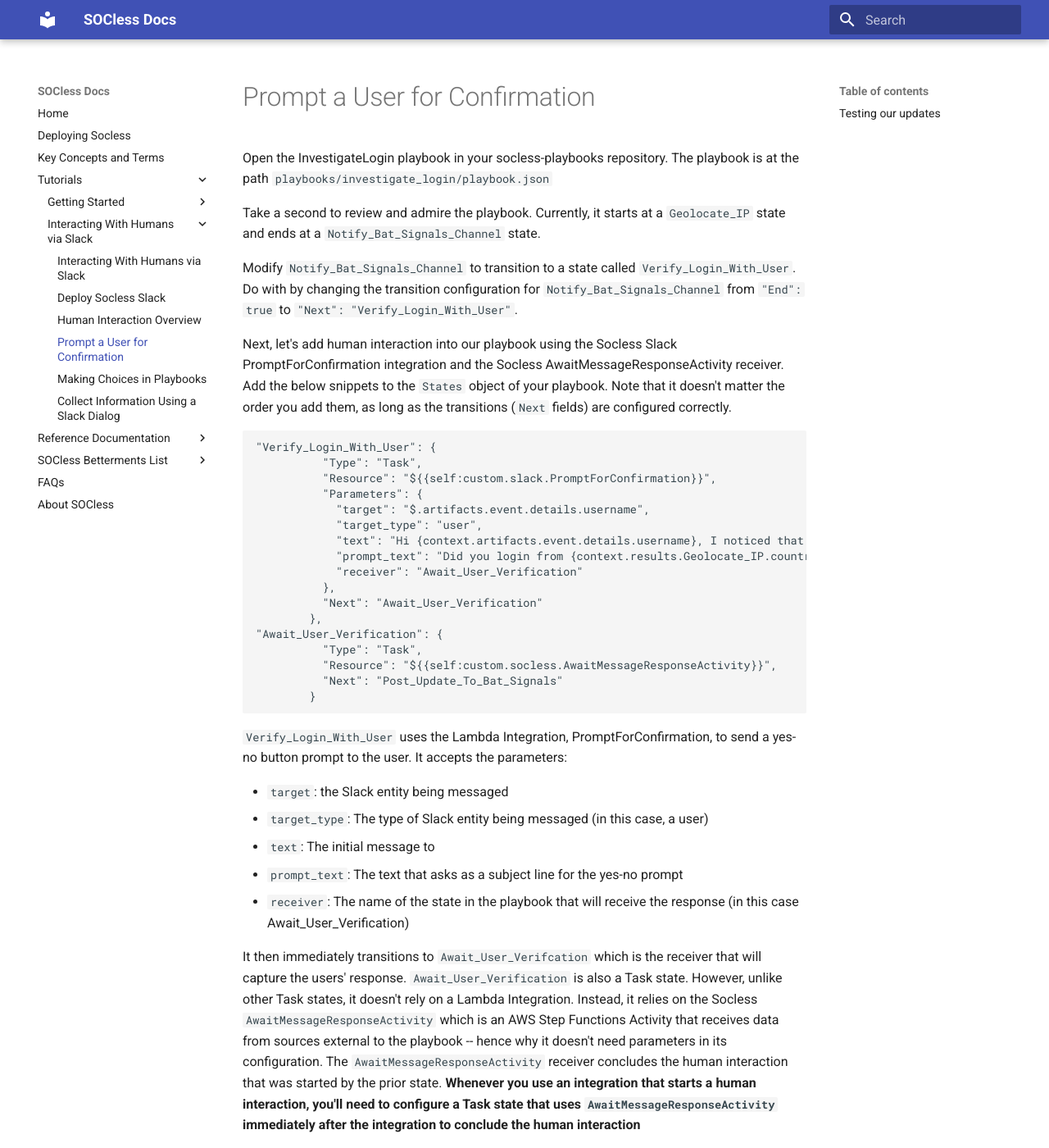
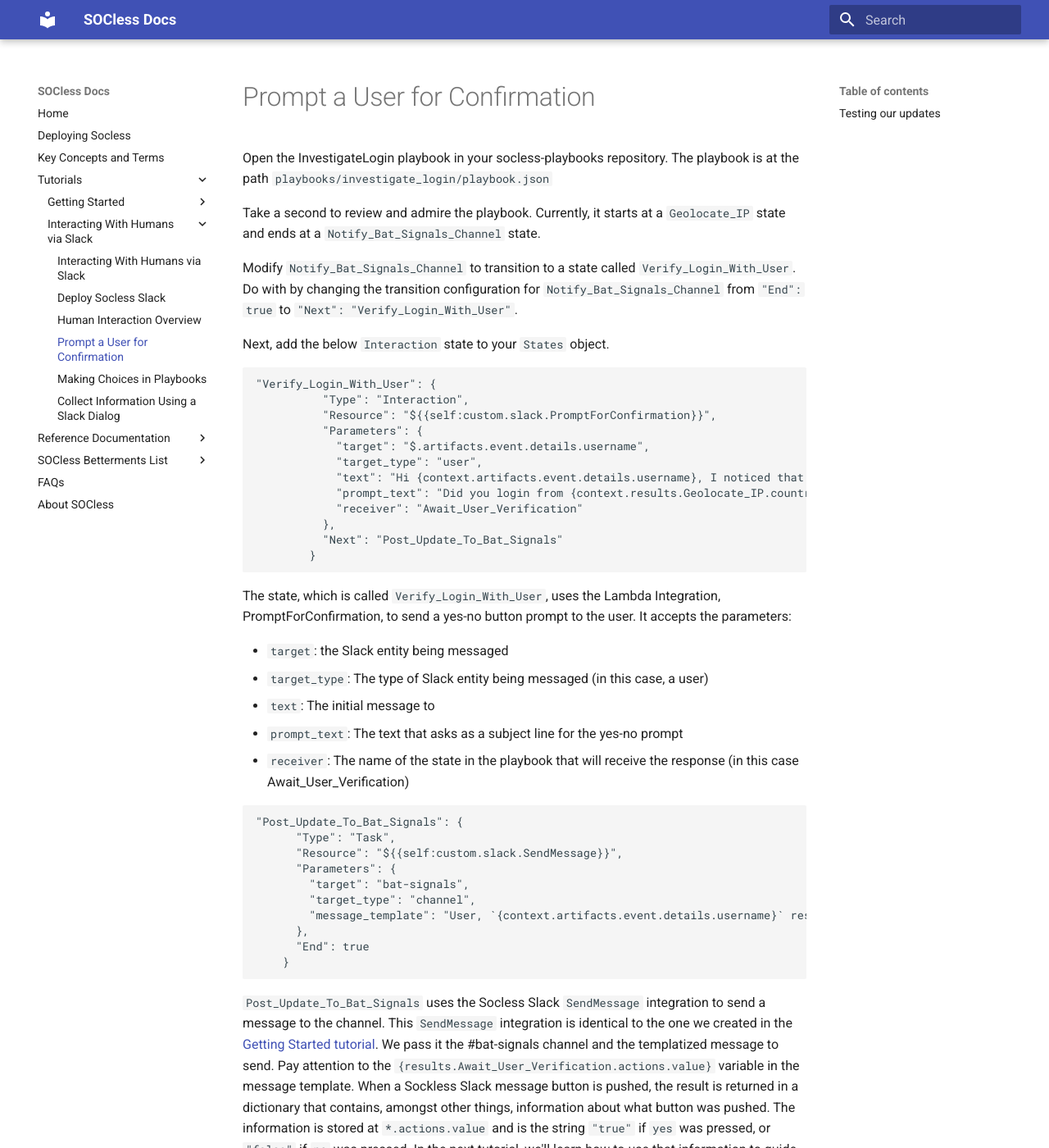
Before and after one commit to twilio-labs/socless, an MkDocs documentation site: the page built from docs/prompting-a-user-for-confirmation.md, in a window 1280 px wide and 1400 px high. Shown: the whole window at 82% size. Built offline with MkDocs 1.6.1 and Material for MkDocs 9.7.7, drawn with Linux system fonts in a browser that asks for light colours; some of the changed text lies outside the part shown.

Commit message:
prep update to doc for human interaction workflow

````diff
--- a/docs/prompting-a-user-for-confirmation.md
+++ b/docs/prompting-a-user-for-confirmation.md
@@ -4,11 +4,11 @@ Take a second to review and admire the playbook. Currently, it starts at a `Geol
 
 Modify `Notify_Bat_Signals_Channel` to transition to a state called `Verify_Login_With_User`. Do with by changing the transition configuration for `Notify_Bat_Signals_Channel` from `"End": true` to `"Next": "Verify_Login_With_User"`.
 
-Next, let's add human interaction into our playbook using the Socless Slack PromptForConfirmation integration and the Socless AwaitMessageResponseActivity receiver. Add the below snippets to the `States` object of your playbook. Note that it doesn't matter the order you add them, as long as the transitions (`Next` fields) are configured correctly.
+Next, add the below `Interaction` state to your `States` object.
 
 ```
 "Verify_Login_With_User": {
-          "Type": "Task",
+          "Type": "Interaction",
           "Resource": "${{self:custom.slack.PromptForConfirmation}}",
           "Parameters": {
             "target": "$.artifacts.event.details.username",
@@ -17,16 +17,11 @@ Next, let's add human interaction into our playbook using the Socless Slack Prom
             "prompt_text": "Did you login from {context.results.Geolocate_IP.country}?",
             "receiver": "Await_User_Verification"
           },
-          "Next": "Await_User_Verification"
-        },
-"Await_User_Verification": {
-          "Type": "Task",
-          "Resource": "${{self:custom.socless.AwaitMessageResponseActivity}}",
           "Next": "Post_Update_To_Bat_Signals"
         }
 ```
 
-`Verify_Login_With_User` uses the Lambda Integration, PromptForConfirmation, to send a yes-no button prompt to the user. It accepts the parameters:
+The state, which is called `Verify_Login_With_User`, uses the Lambda Integration, PromptForConfirmation, to send a yes-no button prompt to the user. It accepts the parameters:
 
 - `target`: the Slack entity being messaged
 - `target_type`: The type of Slack entity being messaged (in this case, a user)
@@ -34,9 +29,7 @@ Next, let's add human interaction into our playbook using the Socless Slack Prom
 - `prompt_text`: The text that asks as a subject line for the yes-no prompt
 - `receiver`: The name of the state in the playbook that will receive the response (in this case Await_User_Verification)
 
-It then immediately transitions to `Await_User_Verifcation` which is the receiver that will capture the users' response. `Await_User_Verification` is also a Task state. However, unlike other Task states, it doesn't rely on a Lambda Integration. Instead, it relies on the Socless `AwaitMessageResponseActivity` which is an AWS Step Functions Activity that receives data from sources external to the playbook -- hence why it doesn't need parameters in its configuration. The `AwaitMessageResponseActivity` receiver concludes the human interaction that was started by the prior state. **Whenever you use an integration that starts a human interaction, you'll need to configure a Task state that uses `AwaitMessageResponseActivity` immediately after the integration to conclude the human interaction**
 
-Our `Await_User_Verification` state transitions to `Post_Update_To_Bat_Signals`. Configure that state to post an update to the #bat-signals channel so we get feedback on the user's response. Do so by adding the below snippet to your state machine
 
 ```
 "Post_Update_To_Bat_Signals": {
````
Also changed, not shown: docs/human-interaction-overview.md (+1 -12 lines).
